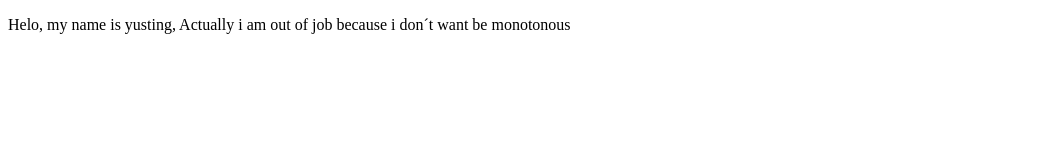
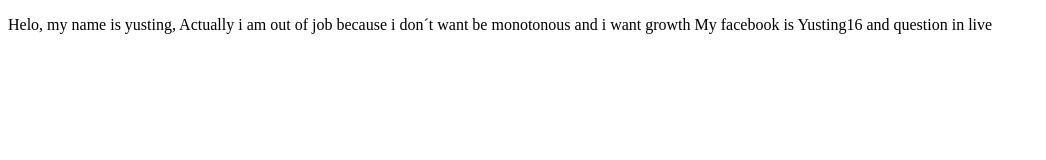
Before and after one commit to y-ustig/projectDemoPrework, a plain HTML site: page learning.html in a window 1280 px wide. Shown: the whole page, without its empty margins (0-1046 px from the left). Drawn offline with Linux system fonts and the light colour scheme.

Commit message:
cambios agrgamos facebook

```diff
--- a/learning.html
+++ b/learning.html
@@ -8,7 +8,9 @@
 </head>
 <body>
     <p> Helo, my name is yusting,
-        Actually i am out of job because i don´t want be monotonous
+        Actually i am out of job because i don´t want be monotonous and i want growth
+
+        My facebook is Yusting16 and question in live
     </p>
 </body>
 </html>
```
